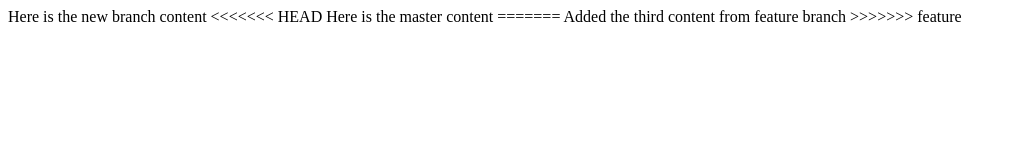
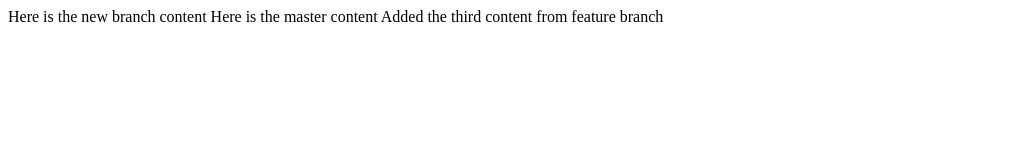
Before and after one commit to clint22/lecture1, a plain HTML site: page index.html in a window 1280 px wide. Shown: the whole page, without its empty margins (0-1016 px from the left). Drawn offline with Linux system fonts and the light colour scheme.

Commit message:
Commiting changes

```diff
--- a/index.html
+++ b/index.html
@@ -5,10 +5,7 @@
 </head>
 <body>
 Here is the new branch content
-<<<<<<< HEAD
 Here is the master content
-=======
 Added the third content from feature branch
->>>>>>> feature
 </body>
 </html>
```
